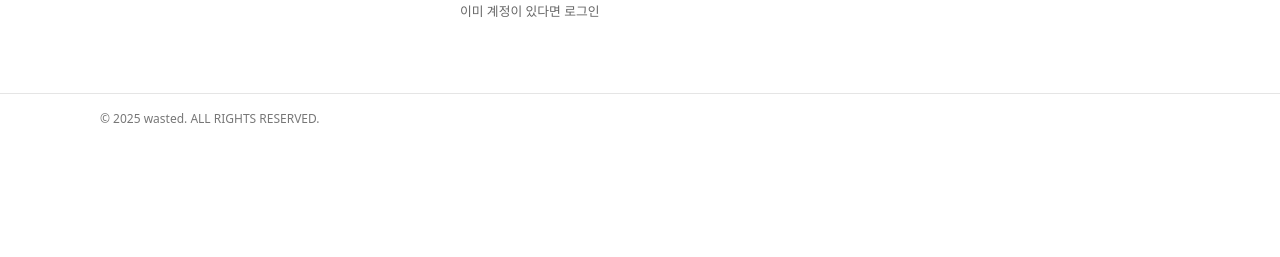
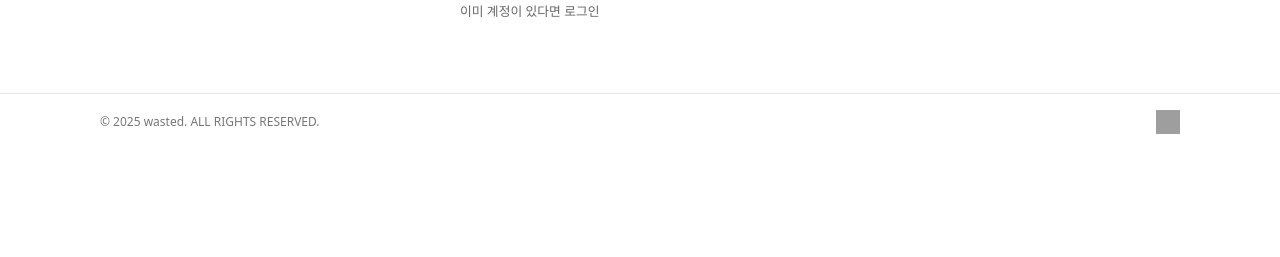
Before and after one commit to i89624356-web/waste-shopping, a Flask app: page /register in a window 1280 px wide. Shown: the part 543-800 px from the top of the page. Run offline with Flask 3, Linux system fonts and the light colour scheme; some libraries are stand-ins or nearby versions; grey boxes are pictures that could not be loaded.

Commit message:
instagram added

```diff
--- a/static/style.css
+++ b/static/style.css
@@ -555,6 +555,34 @@ pre.inquiry-text {
     color: #000;
 }
 
+/* FOOTER ICONS */
+.footer-inner {
+    display: flex;
+    align-items: center;
+    justify-content: space-between;
+    /* 왼쪽 텍스트, 오른쪽 아이콘 */
+    gap: 16px;
+}
+
+.footer-icons {
+    display: flex;
+    align-items: center;
+    gap: 12px;
+}
+
+.footer-icon-link {
+    display: inline-flex;
+    align-items: center;
+    justify-content: center;
+}
+
+.footer-icon-img {
+    width: 24px;
+    /* 아이콘 크기 조절 */
+    height: 24px;
+    display: block;
+}
+
 /* 반응형 */
 @media (max-width: 768px) {
     .product-detail-main {
--- a/templates/base.html
+++ b/templates/base.html
@@ -65,6 +65,14 @@
     <footer class="footer">
         <div class="footer-inner">
             <span>© {{ 2025 }} wasted. ALL RIGHTS RESERVED.</span>
+
+            <!-- 소셜 아이콘 영역 -->
+            <div class="footer-icons">
+                <a href="https://www.instagram.com/022.wasted/" target="_blank" rel="noopener" class="footer-icon-link">
+                    <img src="{{ url_for('static', filename='icons/instagram_logo_black.png') }}" alt="Instagram"
+                        class="footer-icon-img">
+                </a>
+            </div>
         </div>
     </footer>
 </body>
```
Also changed, not shown: static/logo/instagram_logo_black.png (added).
